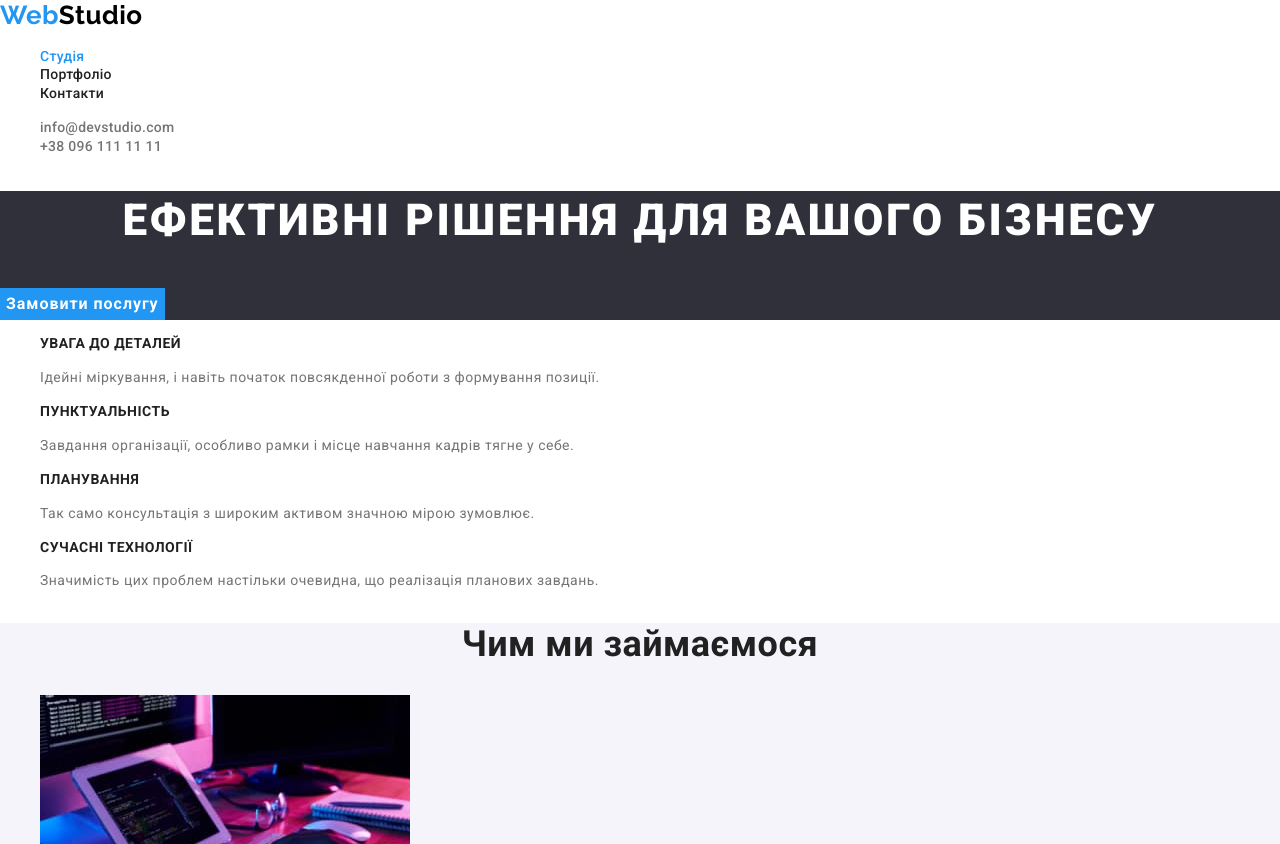
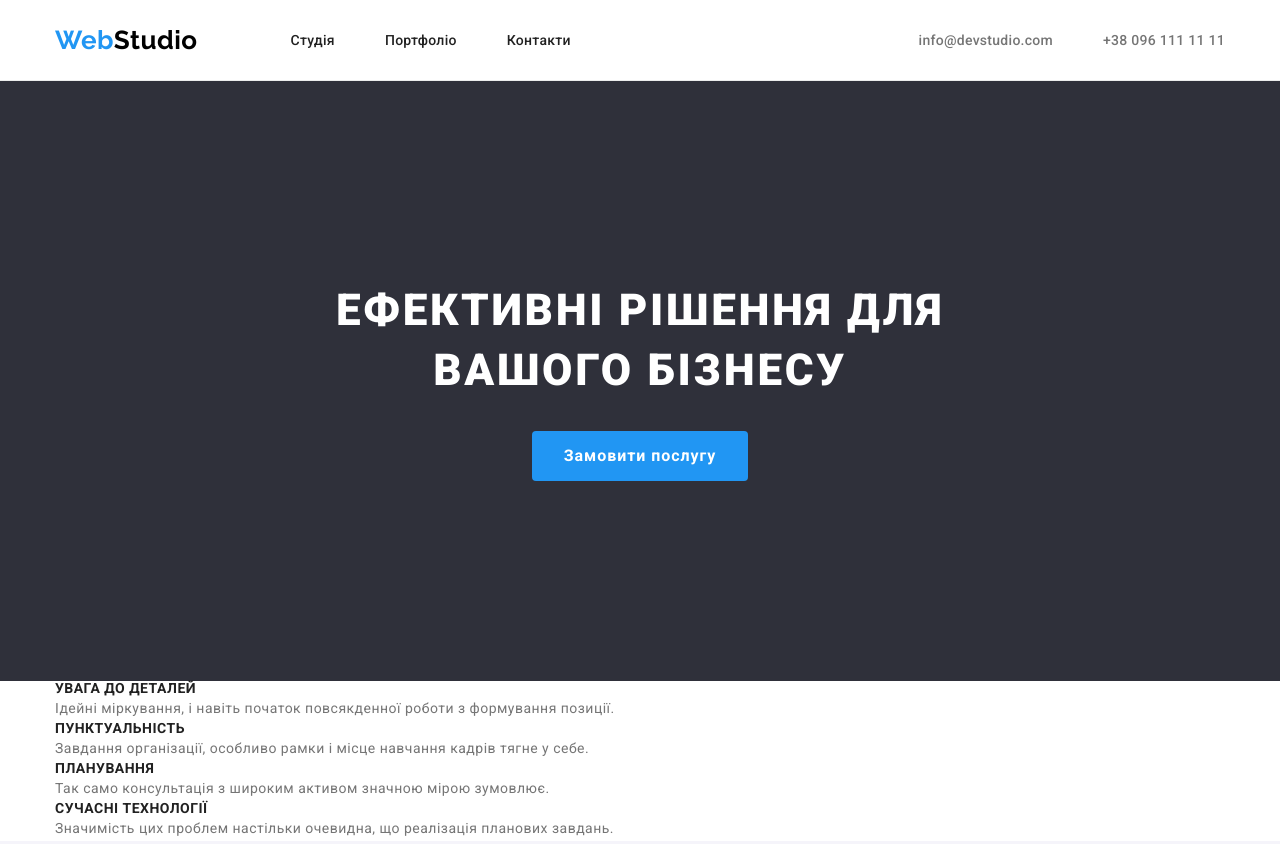
Before and after one commit to OksanaLelak/goit-markup-hw-02, a plain HTML site: page index.html in a window 1280 px wide. Shown: the top 844 px of the page. Drawn offline with nearby package versions, Linux system fonts and the light colour scheme.

Commit message:
Оформлення шапки сайту та герою

```diff
--- a/css/styles.css
+++ b/css/styles.css
@@ -17,9 +17,29 @@ body {
 	color: var(--title-text-color)
 }
 
+h1,
+h2,
+h3,
+h4,
+h5,
+h6,
+p {
+	margin: 0;
+}
+
+.container {
+	width: 1200px;
+	margin-left: auto;
+	margin-right: auto;
+	padding-left: 15px;
+	padding-right: 15px;
+}
+
 /* Обнулення маркування списків */
 .list {
 	list-style: none;
+	padding: 0;
+	margin: 0;
 }
 
 /* Обнулення підкреслень у посиланнях */
@@ -28,8 +48,13 @@ body {
 	color: var(--title-text-color);
 }
 
+
+
 /* Загальне для кнопок */
 .button {
+	display: inline-block;
+	padding: 10px 32px;
+	border-radius: 4px;
 	font-family: inherit;
 	letter-spacing: 0.03em;
 	border: none;
@@ -62,12 +87,38 @@ body {
 }
 
 /* Шапка сайту */
-.header-nav-link {
+
+.header {
+	width: auto;
+	border-bottom: 1px solid #ececec;
+}
+
+.nav-flex{
+	display: flex;
+}
+.header-nav {
+	display: flex;
+	align-items: center;
+}
+
+.header-nav-items {
 	font-weight: 500;
+	display: flex;
+	margin-top: 0;
+	margin-bottom: 0;
+	margin-left: 93px;
+}
+.header-nav-items .header-nav-item + .header-nav-item {
+	margin-left: 50px;
+}
+.header-nav-items .link {
+	display: block;
+	padding-top: 32px;
+	padding-bottom: 32px;
+	color: var(--title-text-color);
+	letter-spacing: 0.02em;
 	font-size: 14px;
-	line-height: 1.14;
-	letter-spacing: 0.02em;
-	color: var(--title-text-color);
+	line-height: 1.17;
 }
 
 .header-contact-link {
@@ -78,14 +129,35 @@ body {
 	color: var(--primary-text-color);
 }
 
-.header-nav-link:hover,
-.header-nav-link:focus,
 .header-contact-link:hover,
 .header-contact-link:focus {
 	color: var(--accent-color);
 }
 
-.header-nav-link.current {
+.header-contact-list {
+	display: flex;
+	align-items: center;
+	margin-left: auto;
+}
+.header-contact-list .header-contakt-item {
+		display: flex;
+		align-items: center;
+}
+.header-contact-list .header-contakt-item + .header-contakt-item{
+	margin-left: 50px;
+}
+ .header-nav-items .current {
+	color: var(--accent-color);
+}
+.header .header-nav-link {
+	color: var(--title-text-color);
+	letter-spacing: 0.02em;
+	font-weight: 500;
+	font-size: 14px;
+}
+
+.header-nav-link:hover,
+.header-nav-link:focus {
 	color: var(--accent-color);
 }
 
@@ -125,9 +197,17 @@ body {
 /* Герой */
 .hero {
 	background-color: var(--hero-background-color);
+	text-align: center;
+	width: auto;
+	padding-top: 200px;
+	padding-bottom: 200px;
 }
 
 .hero-title {
+	max-width: 696px;
+	margin: auto;
+	margin-bottom: 30px;
+
 	font-weight: 900;
 	font-size: 44px;
 	line-height: 1.36;
--- a/index.html
+++ b/index.html
@@ -20,12 +20,13 @@
   <body>
     <!--Шапка сайту-->
     <header class="header">
+      <div class="container nav-flex">
         <nav class="header-nav">
           <a class="logo link" href="./index.html"
             ><span class="web-logo">Web</span
             ><span class="logo-black">Studio</span></a
           >
-        <ul class="header-nav-list list">
+          <ul class="header-nav-items list">
             <li class="header-nav-item">
               <a class="header-nav-link link current" href="./index.html"
                 >Студія</a
@@ -53,17 +54,24 @@
             >
           </li>
         </ul>
+      </div>
     </header>
     <!--Герой-->
     <main>
       <section class="hero">
-        <h1 class="hero-title">Ефективні рішення для вашого бізнесу</h1>
+        <div class="container">
+          <h1 class="hero-title">
+            Ефективні рішення для<br />
+            вашого бізнесу
+          </h1>
           <button class="hero-button button" type="button">
             Замовити послугу
           </button>
+        </div>
       </section>
       <!--Особливості-->
       <section class="features-section">
+        <div class="container">
           <!--Схований заголовок-->
           <h2 hidden>Особливості</h2>
           <ul class="features-list list">
@@ -77,8 +85,8 @@
             <li class="features-item">
               <h3 class="features-title">ПУНКТУАЛЬНІСТЬ</h3>
               <p class="features-text">
-              Завдання організації, особливо рамки і місце навчання кадрів тягне
-              у себе.
+                Завдання організації, особливо рамки і місце навчання кадрів
+                тягне у себе.
               </p>
             </li>
             <li class="features-item">
@@ -90,14 +98,16 @@
             <li class="features-item">
               <h3 class="features-title">СУЧАСНІ ТЕХНОЛОГІЇ</h3>
               <p class="features-text">
-              Значимість цих проблем настільки очевидна, що реалізація планових
-              завдань.
+                Значимість цих проблем настільки очевидна, що реалізація
+                планових завдань.
               </p>
             </li>
           </ul>
+        </div>
       </section>
       <!--Чим ми займаємося-->
       <section class="work-section">
+        <div class="container">
           <h2 class="section-title">Чим ми займаємося</h2>
           <ul class="work-list list">
             <li class="work-item">
@@ -122,9 +132,11 @@
               />
             </li>
           </ul>
+        </div>
       </section>
       <!--Наша команда-->
       <section class="team-section">
+        <div class="container">
           <h2 class="section-title">Наша команда</h2>
           <ul class="team-list list">
             <li class="team-item">
@@ -164,10 +176,12 @@
               <p class="team-profession" lang="en">UI Designer</p>
             </li>
           </ul>
+        </div>
       </section>
     </main>
     <!--Футер-->
     <footer class="footer">
+      <div class="container">
         <a class="logo link" href="./index.html"
           ><span class="web-logo">Web</span
           ><span class="logo-white">Studio</span></a
@@ -184,7 +198,9 @@
               >
             </li>
             <li class="footer-contact-item">
-            <a class="footer-contact-link link" href="mailto:info@devstudio.com"
+              <a
+                class="footer-contact-link link"
+                href="mailto:info@devstudio.com"
                 >info@devstudio.com</a
               >
             </li>
@@ -195,6 +211,7 @@
             </li>
           </ul>
         </address>
+      </div>
     </footer>
   </body>
 </html>
```
Also changed, not shown: portfolio.html (+3 -1 lines). Lines whose indentation alone changed are shown as unchanged.
